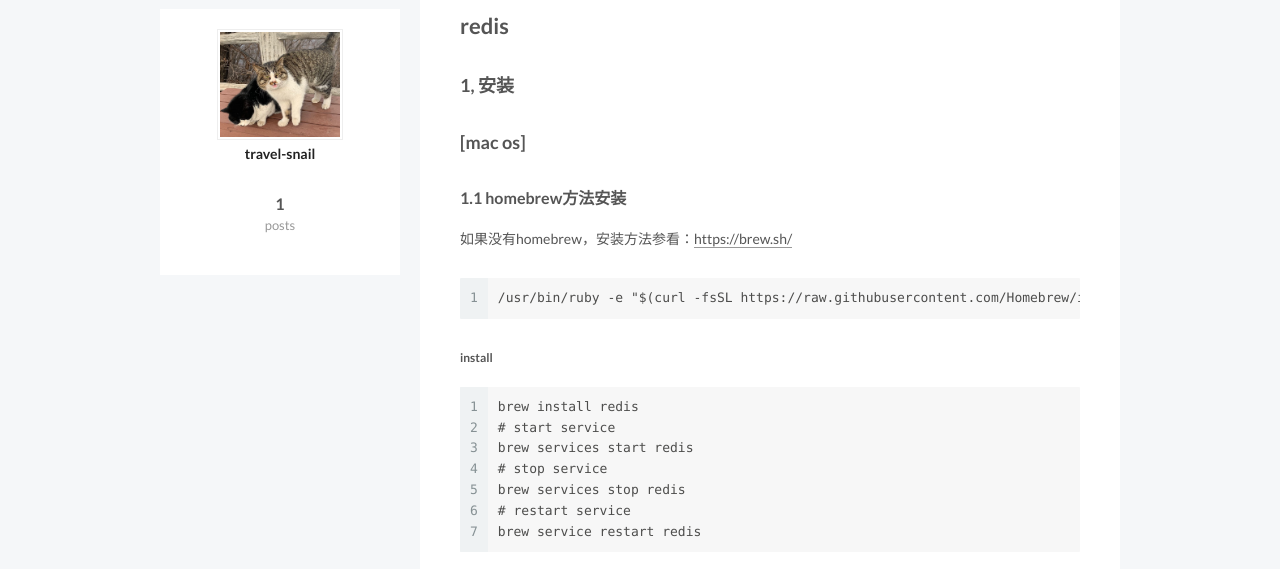
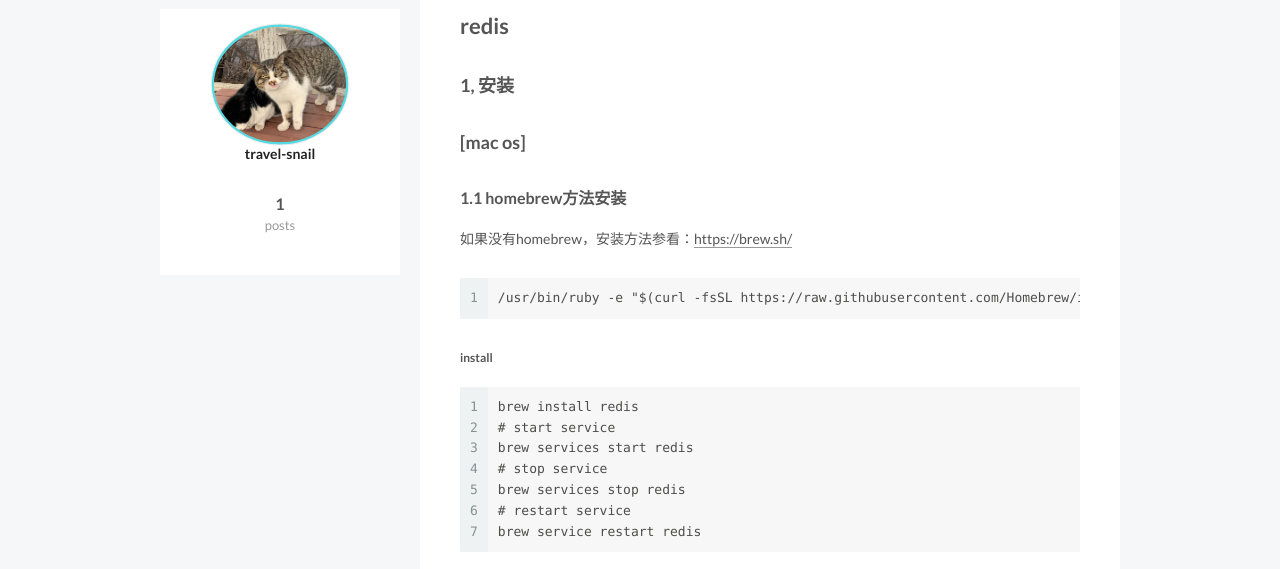
Before and after one commit to travel-snail/travel-snail.github.io, a plain HTML site: page index.html in a window 1280 px wide. In both pictures the pointer is over the picture 280 px from the left and 284 px from the top of the page. Shown: the part 200-769 px from the top of the page. Drawn offline with Linux system fonts and the light colour scheme.

Commit message:
Site updated: 2020-01-07 07:15:39

```diff
--- a/css/main.css
+++ b/css/main.css
@@ -1618,6 +1618,11 @@ pre .javascript .function {
   max-width: 120px;
   height: auto;
   border: 1px solid #eee;
+  border-radius: 50%;
+  webkit-transition: 1.4s all;
+  moz-transition: 1.4s all;
+  ms-transition: 1.4s all;
+  transition: 1.4s all;
 }
 .site-author-name {
   margin: 0;
@@ -1630,6 +1635,17 @@ pre .javascript .function {
   text-align: center;
   font-size: 13px;
   color: #999;
+}
+.site-author-image:hover {
+  background-color: #55dae1;
+  webkit-transform: rotate(360deg) scale(1.1);
+  moz-transform: rotate(360deg) scale(1.1);
+  ms-transform: rotate(360deg) scale(1.1);
+  -webkit-transform: rotate(360deg) scale(1.1);
+  -moz-transform: rotate(360deg) scale(1.1);
+  -ms-transform: rotate(360deg) scale(1.1);
+  -o-transform: rotate(360deg) scale(1.1);
+  transform: rotate(360deg) scale(1.1);
 }
 .site-state {
   overflow: hidden;
@@ -1699,7 +1715,7 @@ pre .javascript .function {
   width: 4px;
   height: 4px;
   border-radius: 50%;
-  background: #dbff42;
+  background: #285e7f;
 }
 .links-of-blogroll {
   font-size: 13px;
```
Also changed, not shown: uploads/avatar.jpg (deleted).
